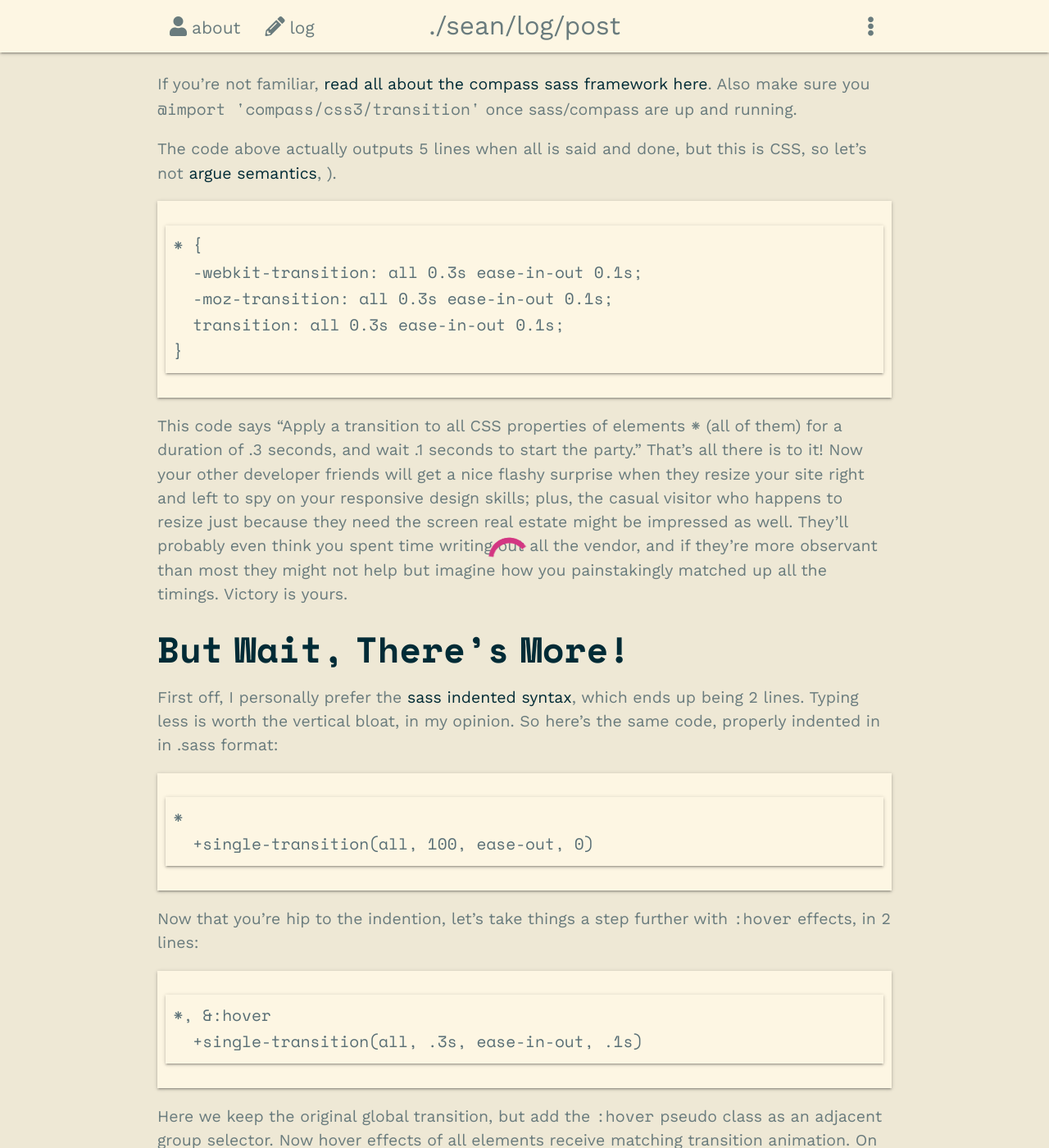
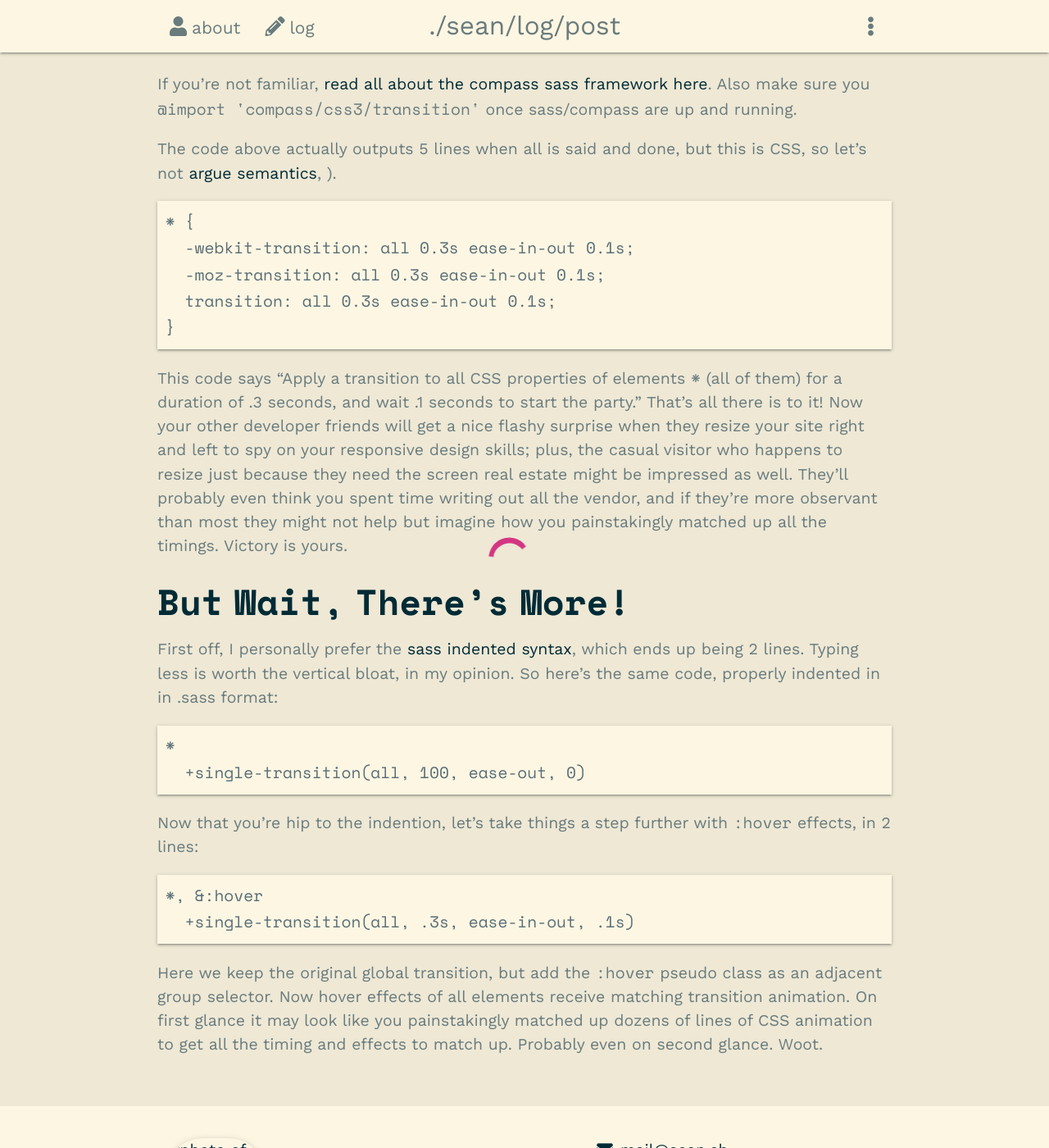
Before and after one commit to sh78/sh78.github.io, a Jekyll site: the page built from _posts/2013-06-12-compass-one-liner-for-animating-responsive-transitions.md, in a window 1280 px wide and 1400 px high, scrolled down 396 px. Shown: the whole window at 82% size. Built offline with Jekyll 4.4.1, drawn with Linux system fonts in a browser that asks for light colours; nearby versions of some CDN libraries; a script that is not in the unit is left out; comment, search, counter and statistics services are not loaded.

Commit message:
bugfix: wrong element selected

```diff
--- a/_sass/_atoms.scss
+++ b/_sass/_atoms.scss
@@ -19,7 +19,7 @@
   }
 }
 
-.highlight, .gist {
+pre.highlight, .gist {
   @extend .z-depth-1;
   padding: .5em;
 
```
